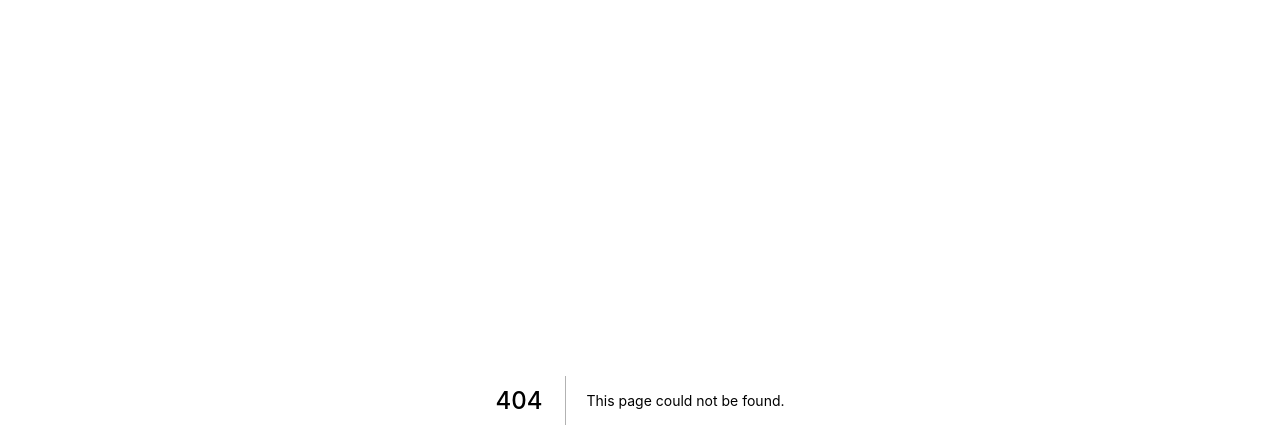
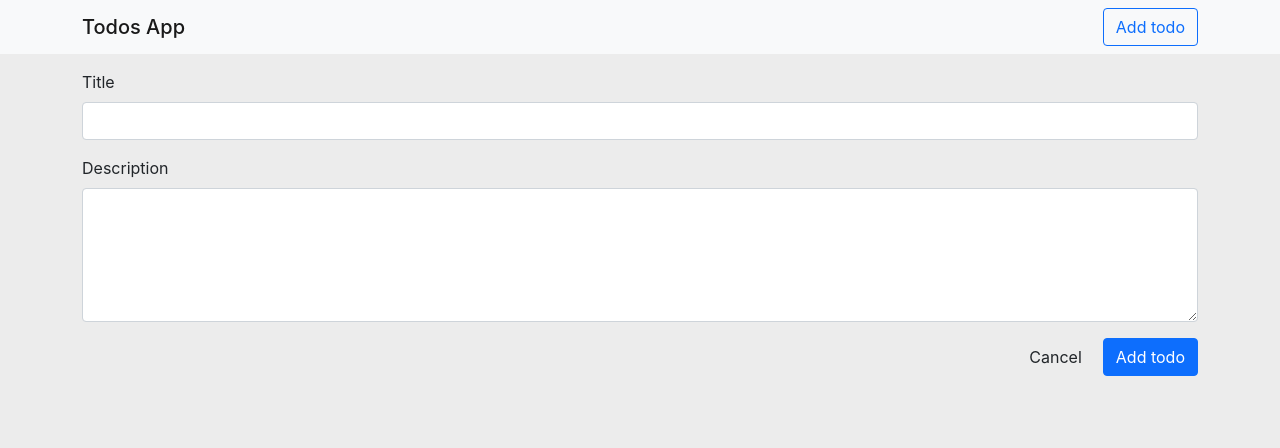
Before and after one commit to seanjoyce/diaceutics-todo-app, a Next.js app: page /add-todo in a window 1280 px wide. Before the commit this address had no page. Shown: the top 448 px of the page. Built offline with nearby package versions, Linux system fonts and the light colour scheme.

Commit message:
created form component and added bootstrap

```diff
--- /dev/null
+++ b/components/Header/Header.tsx
@@ -0,0 +1,22 @@
+import Link from "next/link";
+import React from "react";
+
+function Header() {
+  return (
+    <nav className="navbar navbar-light bg-light mb-3">
+      <div className="container">
+        <Link href="/" passHref={true}>
+          <span className="navbar-brand mb-0 h1">Todos App</span>
+        </Link>
+
+        <Link href="/add-todo" passHref={true}>
+          <button className="btn btn-outline-primary" type="button">
+            Add todo
+          </button>
+        </Link>
+      </div>
+    </nav>
+  );
+}
+
+export default Header;
--- a/package.json
+++ b/package.json
@@ -8,9 +8,11 @@
     "lint": "next lint"
   },
   "dependencies": {
+    "bootstrap": "^5.1.3",
     "next": "12.0.9",
     "react": "17.0.2",
     "react-dom": "17.0.2",
+    "react-icons": "^4.3.1",
     "sass": "^1.49.0"
   },
   "devDependencies": {
--- a/pages/_app.tsx
+++ b/pages/_app.tsx
@@ -1,8 +1,17 @@
+import "bootstrap/dist/css/bootstrap.css";
 import "../styles/globals.scss";
 import type { AppProps } from "next/app";
+import Header from "../components/Header/Header";
 
 function MyApp({ Component, pageProps }: AppProps) {
-  return <Component {...pageProps} />;
+  return (
+    <>
+      <Header></Header>
+      <div className="container">
+        <Component {...pageProps} />{" "}
+      </div>
+    </>
+  );
 }
 
 export default MyApp;
--- /dev/null
+++ b/pages/add-todo.tsx
@@ -0,0 +1,50 @@
+import { NextPage } from "next";
+import { useState } from "react";
+
+const AddTodo: NextPage = () => {
+  const [title, setTitle] = useState<string>("");
+  const [description, setDescription] = useState<string>("");
+  const [date, setDate] = useState<Date>();
+
+  const onSubmit = (event: any) => {
+    event.preventDefault();
+  };
+
+  return (
+    <form className="add-form" onSubmit={onSubmit}>
+      <div className="mb-3">
+        <label htmlFor="title" className="form-label">
+          Title
+        </label>
+        <input
+          type="text"
+          className="form-control"
+          id="title"
+          value={title}
+          onChange={(e) => setTitle(e.target.value)}
+        ></input>
+      </div>
+
+      <div className="mb-3">
+        <label htmlFor="title" className="form-label">
+          Description
+        </label>
+        <textarea
+          className="form-control"
+          id="title"
+          rows={5}
+          value={description}
+          onChange={(e) => setDescription(e.target.value)}
+        ></textarea>
+      </div>
+      <div className="d-flex justify-content-end">
+        <button className="btn btn-error mx-2">Cancel</button>
+        <button type="submit" className="btn btn-primary">
+          Add todo
+        </button>
+      </div>
+    </form>
+  );
+};
+
+export default AddTodo;
--- a/styles/Home.module.scss
+++ /dev/null
@@ -1,4 +0,0 @@
-.container {
-  width: 1140px;
-  margin: 1rem auto;
-}
--- a/styles/globals.scss
+++ b/styles/globals.scss
@@ -4,6 +4,7 @@ body {
   margin: 0;
   font-family: -apple-system, BlinkMacSystemFont, Segoe UI, Roboto, Oxygen,
     Ubuntu, Cantarell, Fira Sans, Droid Sans, Helvetica Neue, sans-serif;
+  background: #ececec;
 }
 
 a {
```
Also changed, not shown: components/Todo/TodoItem.module.scss (+12 -3 lines), components/Todo/TodoItem.tsx (+27 -2 lines), pages/index.tsx (+5 -3 lines), 1 other file (tests, documents, lock files or other folders).
